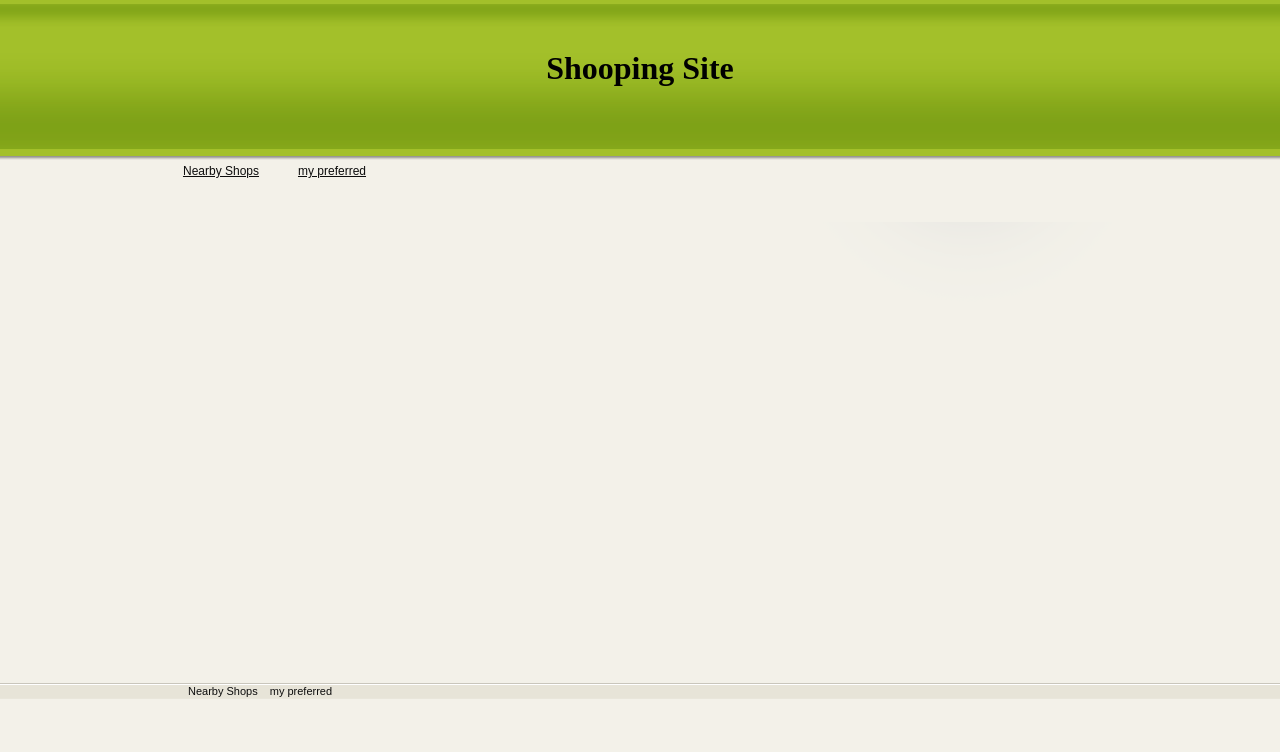
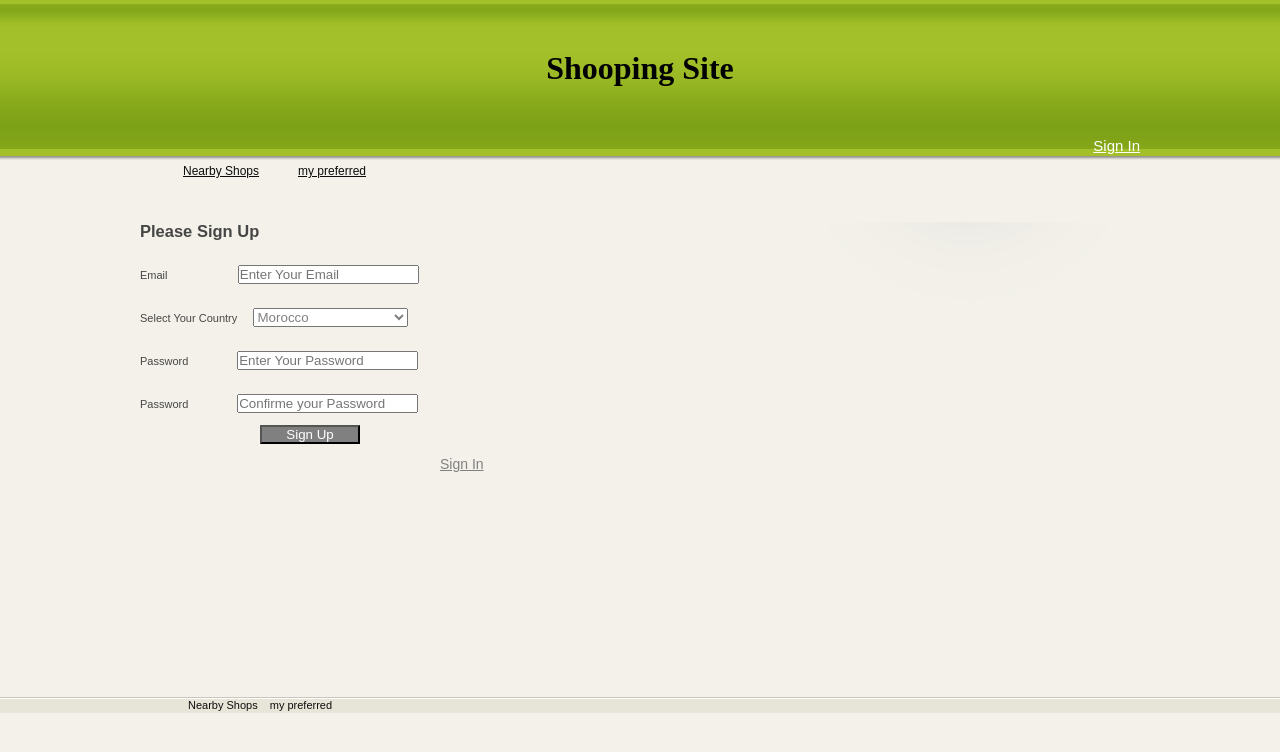
Before and after one commit to waimekazdari/WebAppWithReact, a React (Create React App) app: page /signUp in a window 1280 px wide. Shown: the top 752 px of the page. Built offline with nearby package versions, Linux system fonts and the light colour scheme.

Commit message:
Sign In and Sign Up Forms

```diff
--- a/package.json
+++ b/package.json
@@ -3,6 +3,7 @@
   "version": "0.1.0",
   "private": true,
   "dependencies": {
+    "email-validator": "^2.0.4",
     "fs": "0.0.1-security",
     "jsonfile": "^5.0.0",
     "react": "^16.6.3",
--- a/src/components/Content.js
+++ b/src/components/Content.js
@@ -2,11 +2,15 @@ import React from 'react'
 import { Switch, Route } from 'react-router-dom'
 import Products from './views/mainPage/Products';
 import myPreferred from './views/myPreferred/products';
+import signIn from './views/signIn/signIn';
+import signUp from './views/signUp/signUp';
 
 const Content = () => {
   return (
     <Switch>
-      <Route exact path = '/' component={Products} />
+      <Route exact path = '/' component={signIn} />
+      <Route exact path = '/signUp' component={signUp} />
+      <Route exact path = '/mainPage' component={Products} />
       <Route exact path = '/myPreferred' component={myPreferred} />
     </Switch>
   )
--- /dev/null
+++ b/src/components/JsonFiles/Users.js
@@ -0,0 +1,8 @@
+
+var users = [
+  {id:1, email:'user1', password:'user1',distance:10},
+  {id:2, email:'user2', password:'user2',distance:20},
+  {id:3, email:'user3', password:'user3',distance:30}
+]
+
+export default users;
--- /dev/null
+++ b/src/components/JsonFiles/countries.js
@@ -0,0 +1,7 @@
+var countries = [
+  {id:1, label:'Morocco', distance:30},
+  {id:2, label:'France', distance:20},
+  {id:3, label:'England', distance:10}
+]
+
+export default countries;
--- a/src/components/views/Header.js
+++ b/src/components/views/Header.js
@@ -1,5 +1,4 @@
 import React , {Component} from 'react'
-//import { Link } from 'react-router-dom'
 import { NavLink } from 'react-router-dom';
 
 class Header extends Component {
@@ -12,8 +11,9 @@ class Header extends Component {
         <div id="header_inside">
 
         <div width="999" height="222" border="0"  text-align="center" > <h1> Shooping Site </h1></div>
+        <NavLink exact activeClassName="but3_active" className="signIn" to ="/">Sign In</NavLink >
           <ul id="menu">
-            <li><NavLink exact activeClassName="but1_active"  to ="/">Nearby Shops</NavLink ></li>
+            <li><NavLink exact activeClassName="but1_active"  to ="/mainPage">Nearby Shops</NavLink ></li>
             <li><NavLink exact activeClassName="but2_active" to ="/myPreferred"  >my preferred</NavLink ></li>
           </ul>
         </div>
--- a/src/components/views/myPreferred/PreferredProdList.js
+++ b/src/components/views/myPreferred/PreferredProdList.js
@@ -15,7 +15,7 @@ class ProductList extends Component {
   }
 
 
-  dislikeFunction = (event)=>{
+  RemoveFunction = (event)=>{
     //var index = this.state.index;
     var index = event.target.id;
     //console.log(id);
@@ -43,7 +43,7 @@ class ProductList extends Component {
       rows.push(
       <div className="item" key={index}>
         <img src={require('../../../images/'+product.image+'.jpg')} alt="" width="202" height="173" /><br />
-        <span>{product.price}</span><button   className="dislike" id = {index} onClick={this.dislikeFunction}>Remove</button>
+        <span>{product.price}</span><button   className="dislike" id = {index} onClick={this.RemoveFunction}>Remove</button>
       </div>
 
       );
--- a/src/components/views/myPreferred/products.js
+++ b/src/components/views/myPreferred/products.js
@@ -27,8 +27,6 @@ class Products extends Component {
 
   changePreferredProd = (products)=>{
     this.setState(products);
-    console.log(30);
-    console.log(products);
     var toParse = [];
     toParse =JSON.parse(localStorage.PreferredProdLocal);
     toParse[0].products = products;
--- /dev/null
+++ b/src/components/views/signIn/signIn.js
@@ -0,0 +1,22 @@
+import React , {Component} from 'react'
+import SignInForm from './signInForm'
+
+class SignIn extends Component {
+
+  constructor(props){
+    super(props);
+    this.state = {
+
+    }
+      }
+
+  render() {
+
+    return (
+        <SignInForm> </SignInForm>
+    );
+  }
+
+}
+
+export default SignIn;
--- /dev/null
+++ b/src/components/views/signIn/signInForm.js
@@ -0,0 +1,27 @@
+import React , {Component} from 'react';
+import { NavLink } from 'react-router-dom';
+
+class SignUpForm extends Component {
+
+  constructor(props){
+    super(props);
+      }
+
+  render() {
+
+    return(
+    <div>
+      <h2 className="form-signin-heading"> Please Sign In </h2><br/><br/>
+      <label htmlFor="inputName" className="sr-only">Enter Your Name &nbsp;&nbsp;&nbsp;&nbsp;</label>
+      <input id="user_name" className="form-control" placeholder="Enter Your Name" required="" autoFocus="" /><br/><br/><br/>
+      <label htmlFor="inputPassword" className="sr-only">Password &nbsp;&nbsp;&nbsp;&nbsp; &nbsp;&nbsp;&nbsp;&nbsp;&nbsp;&nbsp;&nbsp;&nbsp;&nbsp;&nbsp;</label>
+      <input type="password" id="pass_word" className="form-control" placeholder="Password" required="" /><br/><br/>
+      <button style ={{width:100, marginLeft:120, backgroundColor:'gray', color:'white'}}  >Sign In</button><br/><br/>
+      <NavLink exact  className="signUp" to ="/signUp">Sign Up</NavLink >
+    </div>
+    );
+  }
+
+}
+
+export default SignUpForm;
--- /dev/null
+++ b/src/components/views/signUp/signUp.js
@@ -0,0 +1,58 @@
+import React , {Component} from 'react'
+import SignUpForm from './signUpForm'
+import countries from '../../JsonFiles/countries'
+import users from '../../JsonFiles/Users'
+class SignUp extends Component {
+
+  constructor(props){
+    super(props);
+    this.state = {
+      contries: [],
+      users: []
+    }
+      }
+
+  getUsersList = (usersJson)=>{
+
+        if(!localStorage.usersLocal){
+          let usersAsArray = Object.keys(users).map((pid)=>
+                          users[pid]);
+          localStorage.usersLocal= JSON.stringify(usersAsArray);
+        }
+        var parseUsers = JSON.parse(localStorage.usersLocal);
+        return parseUsers;
+    }
+
+  componentWillMount(){
+    var usersTab = [];
+    usersTab = this.getUsersList(users);
+    let countriesAsArray = Object.keys(countries).map((pid)=>
+                    countries[pid]);
+      this.setState({
+        countries:countriesAsArray,
+        users:usersTab
+      });
+      //console.log(usersTab);
+  }
+
+  //push the new user into localStorage
+  handleUserData = (usersData)=>{
+    localStorage.usersLocal=JSON.stringify(usersData);
+    }
+
+
+  render() {
+    var countries = this.state.countries;
+    var users = this.state.users;
+    return (
+        <SignUpForm
+        countries = {countries}
+        users = {users}
+        handleUserData = {this.handleUserData}
+        > </SignUpForm>
+    );
+  }
+
+}
+
+export default SignUp;
--- /dev/null
+++ b/src/components/views/signUp/signUpForm.js
@@ -0,0 +1,155 @@
+import React , {Component} from 'react'
+import { NavLink } from 'react-router-dom'
+import PropTypes from 'prop-types'
+import EmailValidator from 'email-validator';
+class SignUpForm extends Component {
+
+  constructor(props){
+    super(props);
+    this.state = {
+      user : {},
+      countries : this.props.countries,
+      users : this.props.users
+    }
+      }
+
+  static contextTypes = {
+       router: PropTypes.object
+     }
+
+  handleUserDataa = (users)=>{
+    this.props.handleUserData(users);
+  }
+
+  handleForm = (data)=>{
+    var checkForm;
+    var checkMail;
+    var checkPassword;
+    var checkInputsEmptness;
+    // check there is no empty input
+    checkInputsEmptness = (data.get('useremail') !=="" && data.get('password') !=="" && data.get('confirmCassword')) ? false : true;
+    console.log('checkInputsEmptness:'+checkInputsEmptness);
+    //check format of the email
+    checkMail = EmailValidator.validate(data.get('useremail'));
+    console.log('checkMail:'+checkMail);
+    //check if the password equal password confirmation
+    checkPassword = data.get('password') === data.get('confirmPassword') ? true : false;
+    console.log('checkPassword:'+checkPassword);
+
+    checkForm = (checkInputsEmptness  && checkMail  && checkPassword) ? true : false;
+    console.log('checkForm:'+checkForm);
+    return checkForm;
+  }
+
+  //check the data if the user alrealy authenticated
+  checkUsersDataBase = (data)=>{
+    var checkUser= false;
+    var users = this.state.users;
+    users.map((user)=>{
+      if (user.email === data.get('useremail')){
+        checkUser = true;
+      }
+    });
+
+    return checkUser;
+  }
+
+  // function to add user to Users Data file of users
+  AddUser = (data)=>{
+    var objUser;
+    var lastUserId;
+    var distance;
+    var newId;
+    var newEmail;
+    var newDistance;
+    var countries =this.state.countries;
+    var users = this.state.users;
+    //check the last user id in the database
+    lastUserId = users[users.length-1].id;
+
+    //retrieve the distance of user's country
+    countries.map((country)=>{
+      if(country.label === data.get('countries')){
+        distance = country.distance;
+      }
+    });
+
+    // the user object to add
+    objUser = {
+      id:lastUserId+1,
+      email:data.get('useremail'),
+      password: data.get('password'),
+      distance: distance
+    };
+
+    //Add the new User to Users table
+    users.push(objUser);
+
+    //update users table
+    this.state.users = users;
+    // update the users list in localstorage by calling the parent function
+    this.handleUserDataa(users);
+  }
+
+
+  handleSubmit = (event)=>{
+    var checkUser;
+    var FormIsGood;
+
+      event.preventDefault();
+      const data = new FormData(event.target);
+
+      //check the form
+    FormIsGood = this.handleForm(data);
+      //check the data if the user alrealy authenticated
+    checkUser = this.checkUsersDataBase(data);
+
+    //check if all is good and then add the new user and go to sign in
+
+    if(!FormIsGood){
+      alert('alert: Please check your informations, something is wrong');
+    }else if (checkUser) {
+      alert('alert: You are already authenticated');
+    }else{
+      //addthe new User
+      this.AddUser(data);
+        //redirect to sign In component
+       this.context.router.history.push(`/`);
+    }
+
+  }
+
+
+  render(){
+    var countries = this.state.countries;
+    // retrieve contries data
+    let countriesSelection = [];
+    countries.map((country)=>{
+      countriesSelection.push(
+        <option key = {country.id} id={country.distance} name={country.label} >{country.label}</option>
+      );
+    });
+    return(
+
+            <form onSubmit = {this.handleSubmit}>
+              <h2 className="form-signin-heading"> Please Sign Up </h2><br/><br/>
+              <label htmlFor="useremail" className="sr-only"> Email &nbsp;&nbsp;&nbsp;&nbsp;&nbsp;&nbsp;&nbsp;&nbsp;&nbsp;&nbsp;&nbsp;&nbsp;&nbsp;&nbsp;&nbsp;&nbsp;&nbsp;&nbsp;&nbsp;&nbsp;&nbsp;&nbsp;</label>
+              <input id="useremail" name="useremail" className="form-control" placeholder="Enter Your Email" required="" autoFocus="" /><br/><br/><br/>
+              <label htmlFor="countries" className="sr-only"> Select Your Country &nbsp;&nbsp;&nbsp;&nbsp;</label>
+              <select name = "countries" style = {{width:155, color:'gray'}}>
+                  {countriesSelection}
+              </select><br/><br/><br/>
+              <label htmlFor="password" className="sr-only">Password &nbsp;&nbsp;&nbsp;&nbsp; &nbsp;&nbsp;&nbsp;&nbsp;&nbsp;&nbsp;&nbsp;&nbsp;&nbsp;&nbsp;</label>
+              <input type="password" name="password" id="pass_word" className="form-control" placeholder="Enter Your Password" required="" /><br/><br/><br/>
+              <label htmlFor="password" className="sr-only">Password &nbsp;&nbsp;&nbsp;&nbsp; &nbsp;&nbsp;&nbsp;&nbsp;&nbsp;&nbsp;&nbsp;&nbsp;&nbsp;&nbsp;</label>
+              <input type="password" name="confirmPassword" id="pass_conf" className="form-control" placeholder="Confirme your Password" required="" /><br/><br/>
+              <button style ={{width:100, marginLeft:120, backgroundColor:'gray', color:'white'}} >Sign Up</button><br/><br/>
+              <NavLink exact  className="signUp" to ="/">Sign In</NavLink >
+            </form>
+
+    );
+  }
+
+}
+
+export default SignUpForm;
--- a/src/styles/style.css
+++ b/src/styles/style.css
@@ -33,6 +33,18 @@ width:1000px;
 margin:0 auto;
 position:relative;
 }
+.signIn{
+  float: right;
+  font-family:Arial, Helvetica, sans-serif;
+  font-size:15px;
+  color: white;
+}
+.signUp{
+  margin-left: 300px;
+  font-family:Arial, Helvetica, sans-serif;
+  font-size:14px;
+  color: gray;
+}
 #menu{
 position:absolute;
 top:156px;
@@ -60,7 +72,7 @@ a:active{
 }
 #menu .but1_active, #menu .but1:hover{background-image:url(../images/but.gif); text-decoration:none; color:#FFFFFF;}
 #menu .but2_active, #menu .but2:hover{background-image:url(../images/but.gif); text-decoration:none; color:#FFFFFF;}
-#menu .but3_active, #menu .but3:hover{background-image:url(../images/but.gif); text-decoration:none; color:#FFFFFF;}
+.but3_active, .but3:hover{text-decoration:none; color:#FFFFFF;display:none;}
 #menu .but4_active, #menu .but4:hover{background-image:url(../images/but.gif); text-decoration:none; color:#FFFFFF;}
 #menu .but5_active, #menu .but5:hover{background-image:url(../images/but.gif); text-decoration:none; color:#FFFFFF;}
 #menu .but6_active, #menu .but6:hover{background-image:url(../images/but.gif); text-decoration:none; color:#FFFFFF;}
```
Also changed, not shown: 1 other file (tests, documents, lock files or other folders).
